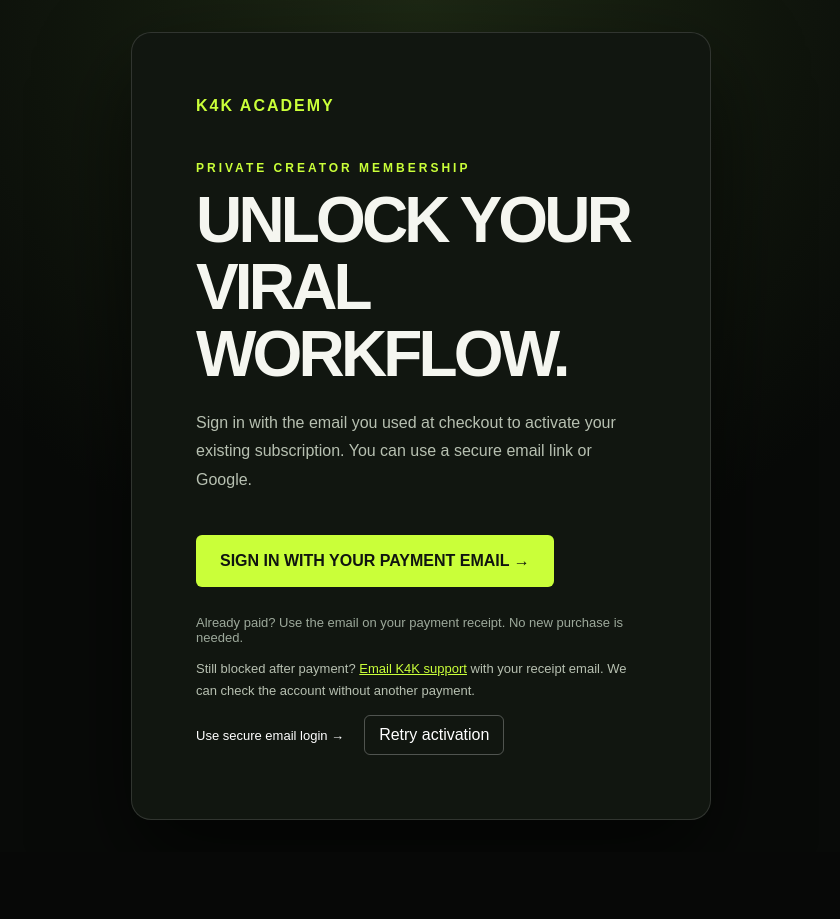
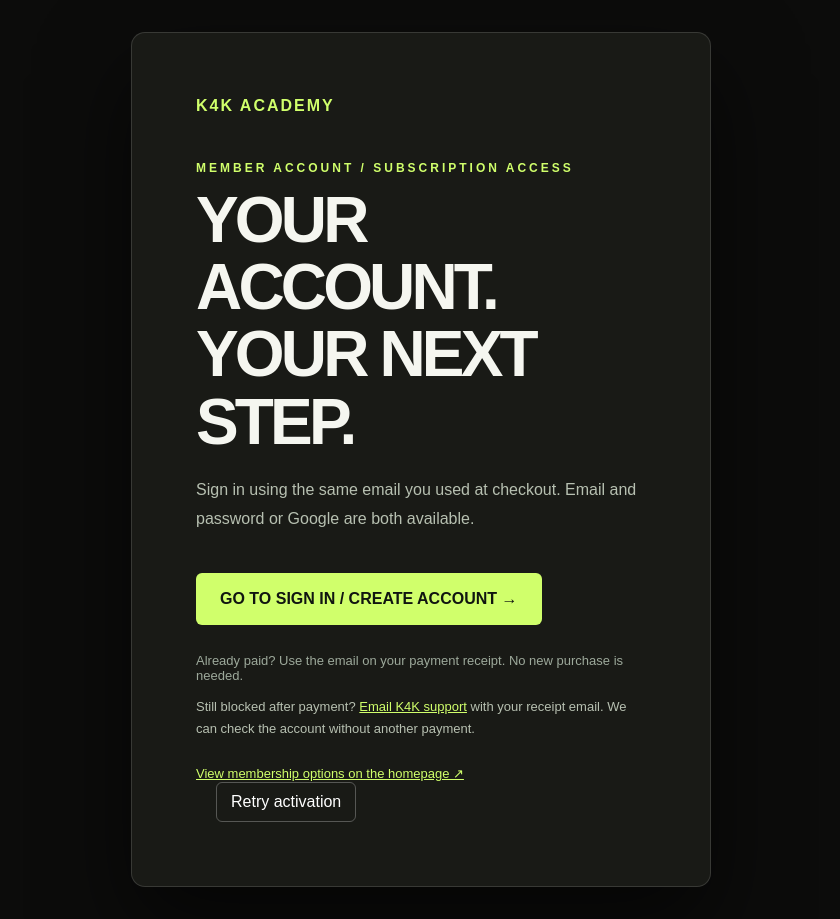
Before and after one commit to kreativestudios4k-lgtm/k4k-academy-v2, a Next.js app: page /membership-required in a window 1280 px wide. Shown: the whole page, without its empty margins (219-1059 px from the left). Before the commit the page ends 852 px from the top, so only its background shows below. Built offline with nearby package versions, Linux system fonts and the light colour scheme; no server answers.

Commit message:
Clarify post-registration subscription screen and protect already-paid customers from repurchasing

```diff
--- a/app/membership-required/page.js
+++ b/app/membership-required/page.js
@@ -23,17 +23,17 @@ export default function MembershipRequired(){
   })();
   return()=>{alive=false};
  },[]);
- return <main style={{minHeight:'100vh',background:'radial-gradient(circle at 50% 0%,#1d2814,#080a08 55%)',color:'#f5f6f0',display:'grid',placeItems:'center',padding:'32px 20px',fontFamily:'Arial,sans-serif'}}>
- <section style={{maxWidth:580,width:'100%',border:'1px solid #ffffff22',borderRadius:20,padding:'clamp(30px,6vw,64px)',background:'#111610',boxShadow:'0 40px 90px #0009'}}>
- <Link href='/' style={{color:'#caff39',fontWeight:900,letterSpacing:2,textDecoration:'none'}}>K4K ACADEMY</Link>
- <p style={{color:'#caff39',fontSize:12,fontWeight:800,letterSpacing:3,marginTop:46}}>PRIVATE CREATOR MEMBERSHIP</p>
- <h1 style={{fontSize:'clamp(38px,7vw,64px)',lineHeight:1.05,letterSpacing:'-.06em',margin:'12px 0 20px'}}>UNLOCK YOUR<br/>VIRAL WORKFLOW.</h1>
- {state==='checking'?<p style={{lineHeight:1.8,color:'#b7c0b1'}} role='status'>Checking your verified subscription and activating member access…</p>:
- <><p style={{lineHeight:1.8,color:'#b7c0b1'}}>{state==='error'?'We could not verify your membership right now. Please try again or contact Academy support.':state==='sign-in'?'Sign in with the email you used at checkout to activate your existing subscription. You can use a secure email link or Google.':'No active subscription is linked to this signed-in email. If you already paid, sign in again using the exact email on your Stripe receipt. Do not pay again. Contact Academy support if the issue continues.'}</p>
- <Link href='/login' style={{display:'inline-block',marginTop:24,background:'#caff39',color:'#101510',padding:'17px 24px',fontWeight:900,borderRadius:6,textDecoration:'none'}}>SIGN IN WITH YOUR PAYMENT EMAIL →</Link>
+ return <main style={{minHeight:'100vh',background:'#0c0c0b',color:'#f5f6f0',display:'grid',placeItems:'center',padding:'32px 20px',fontFamily:'Arial,sans-serif'}}>
+ <section style={{maxWidth:580,width:'100%',border:'1px solid #ffffff22',borderRadius:14,padding:'clamp(30px,6vw,64px)',background:'#191a16',boxShadow:'0 40px 90px #0009'}}>
+ <Link href='/' style={{color:'#d0ff6b',fontWeight:900,letterSpacing:2,textDecoration:'none'}}>K4K ACADEMY</Link>
+ <p style={{color:'#d0ff6b',fontSize:12,fontWeight:800,letterSpacing:3,marginTop:46}}>MEMBER ACCOUNT / SUBSCRIPTION ACCESS</p>
+ <h1 style={{fontSize:'clamp(38px,7vw,64px)',lineHeight:1.05,letterSpacing:'-.06em',margin:'12px 0 20px'}}>YOUR ACCOUNT.<br/>YOUR NEXT STEP.</h1>
+ {state==='checking'?<p style={{lineHeight:1.8,color:'#b7c0b1'}} role='status'>Checking your subscription and connecting your Academy account…</p>:
+ <><p style={{lineHeight:1.8,color:'#b7c0b1'}}>{state==='error'?'We could not verify your membership right now. Please try again or contact Academy support.':state==='sign-in'?'Sign in using the same email you used at checkout. Email and password or Google are both available.':'Your account exists, but an active Academy membership is not linked to this email. If you already paid, do not pay again: check the email on your payment receipt or contact Academy support. If you have not subscribed yet, you can view the membership options.'}</p>
+ <Link href='/login' style={{display:'inline-block',marginTop:24,background:'#d0ff6b',color:'#101510',padding:'17px 24px',fontWeight:900,borderRadius:6,textDecoration:'none'}}>GO TO SIGN IN / CREATE ACCOUNT →</Link>
  <p style={{color:'#9da99b',fontSize:13,marginTop:28}}>Already paid? Use the email on your payment receipt. No new purchase is needed.</p>
- <p style={{fontSize:13,lineHeight:1.7,color:'#b7c0b1'}}>Still blocked after payment? <a href="mailto:hello@kreativestudios4k.com?subject=Paid%20Academy%20membership%20not%20active" style={{color:'#caff39',textDecoration:'underline'}}>Email K4K support</a> with your receipt email. We can check the account without another payment.</p>
- <Link href='/login' style={{color:'#fff',fontSize:13}}>Use secure email login →</Link>
+ <p style={{fontSize:13,lineHeight:1.7,color:'#b7c0b1'}}>Still blocked after payment? <a href="mailto:hello@kreativestudios4k.com?subject=Paid%20Academy%20membership%20not%20active" style={{color:'#d0ff6b',textDecoration:'underline'}}>Email K4K support</a> with your receipt email. We can check the account without another payment.</p>
+ <div style={{marginTop:23}}><Link href='/' style={{color:'#d0ff6b',fontSize:13,textDecoration:'underline'}}>View membership options on the homepage ↗</Link></div>
  <button type='button' onClick={()=>window.location.reload()} style={{marginLeft:20,background:'transparent',border:'1px solid #ffffff44',borderRadius:6,color:'#fff',padding:'10px 14px',cursor:'pointer'}}>Retry activation</button>
  </>}
  </section></main>
```
